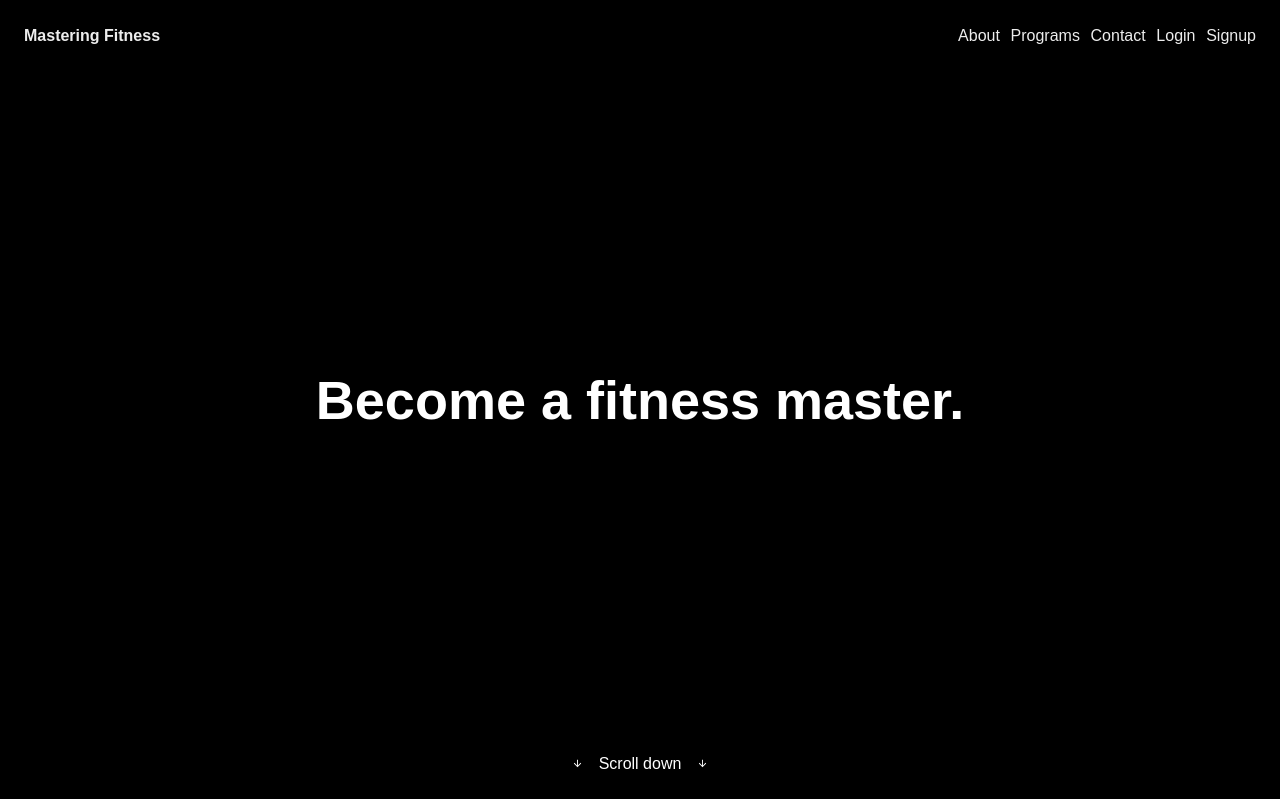
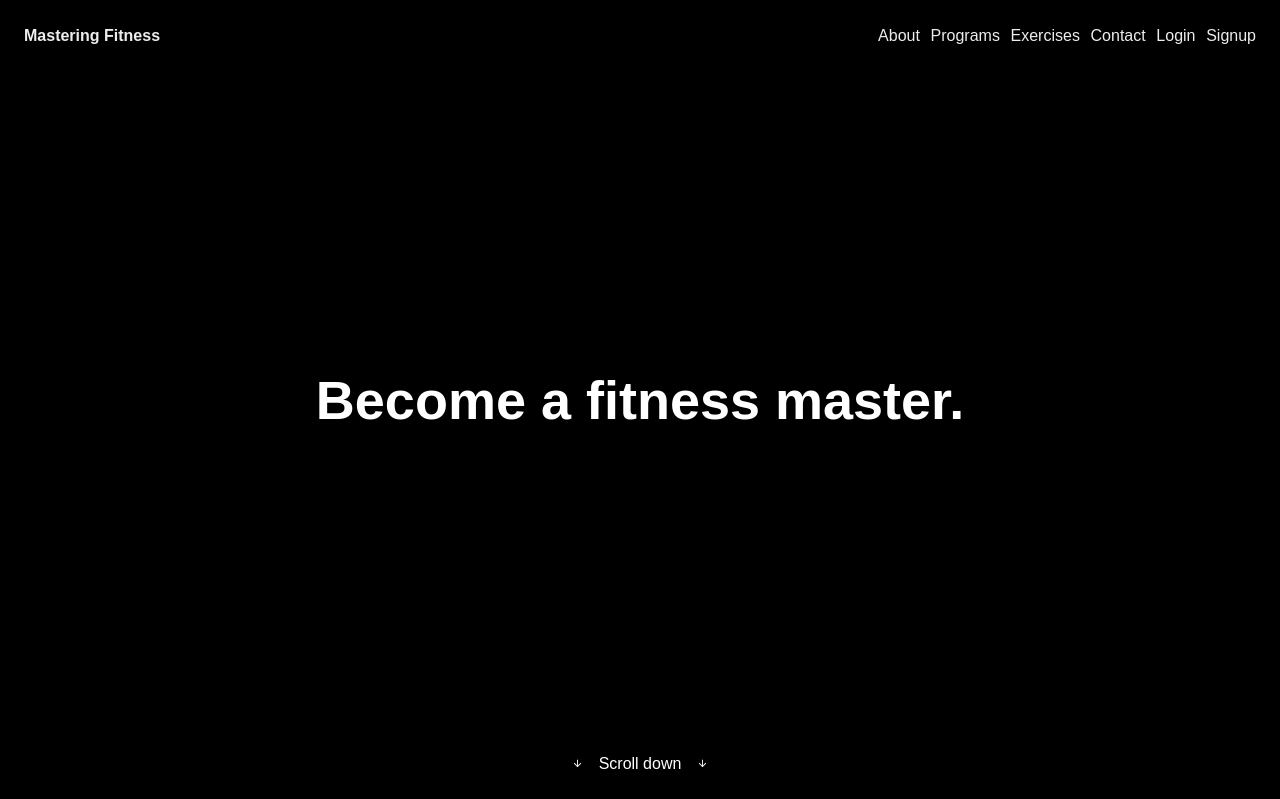
Before and after one commit to kevindev427/fitness_store, a Django app: page / in a window 1280 px wide. Shown: the top 799 px of the page. Run offline with Django 3.2, Linux system fonts and the light colour scheme; some libraries are stand-ins or nearby versions.

Commit message:
add exercises to nav

```diff
--- a/app/store_project/templates/_nav.html
+++ b/app/store_project/templates/_nav.html
@@ -8,6 +8,7 @@
       <nav>
         <a href="{% url 'pages:single' 'about' %}">About</a>
         <a href="{% url 'products:program_list' %}">Programs</a>
+        <a href="{% url 'exercises:list' %}">Exercises</a>
         <a href="{% url 'pages:contact' %}">Contact</a>
 
         {% if user.is_authenticated %}
```
